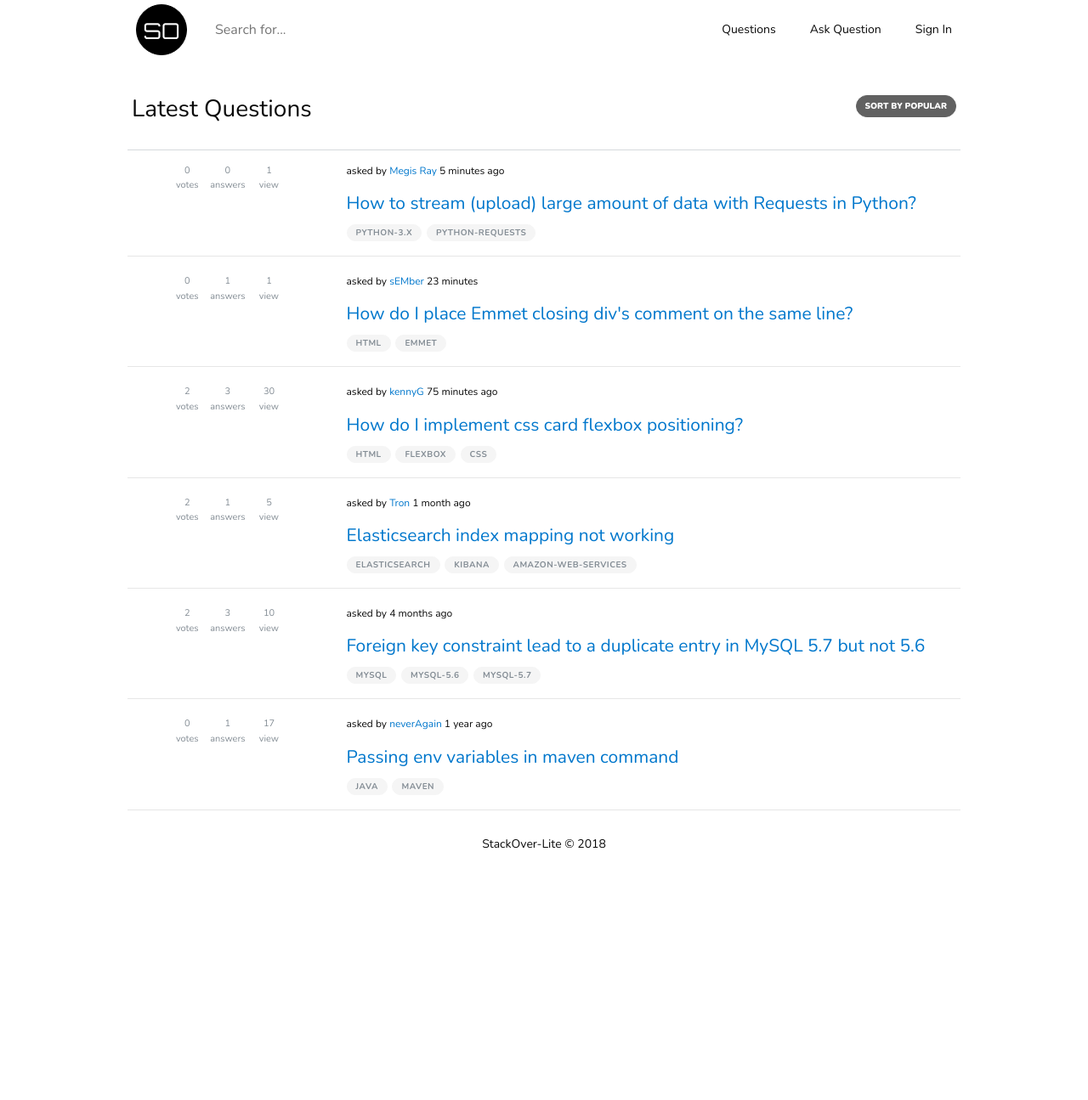
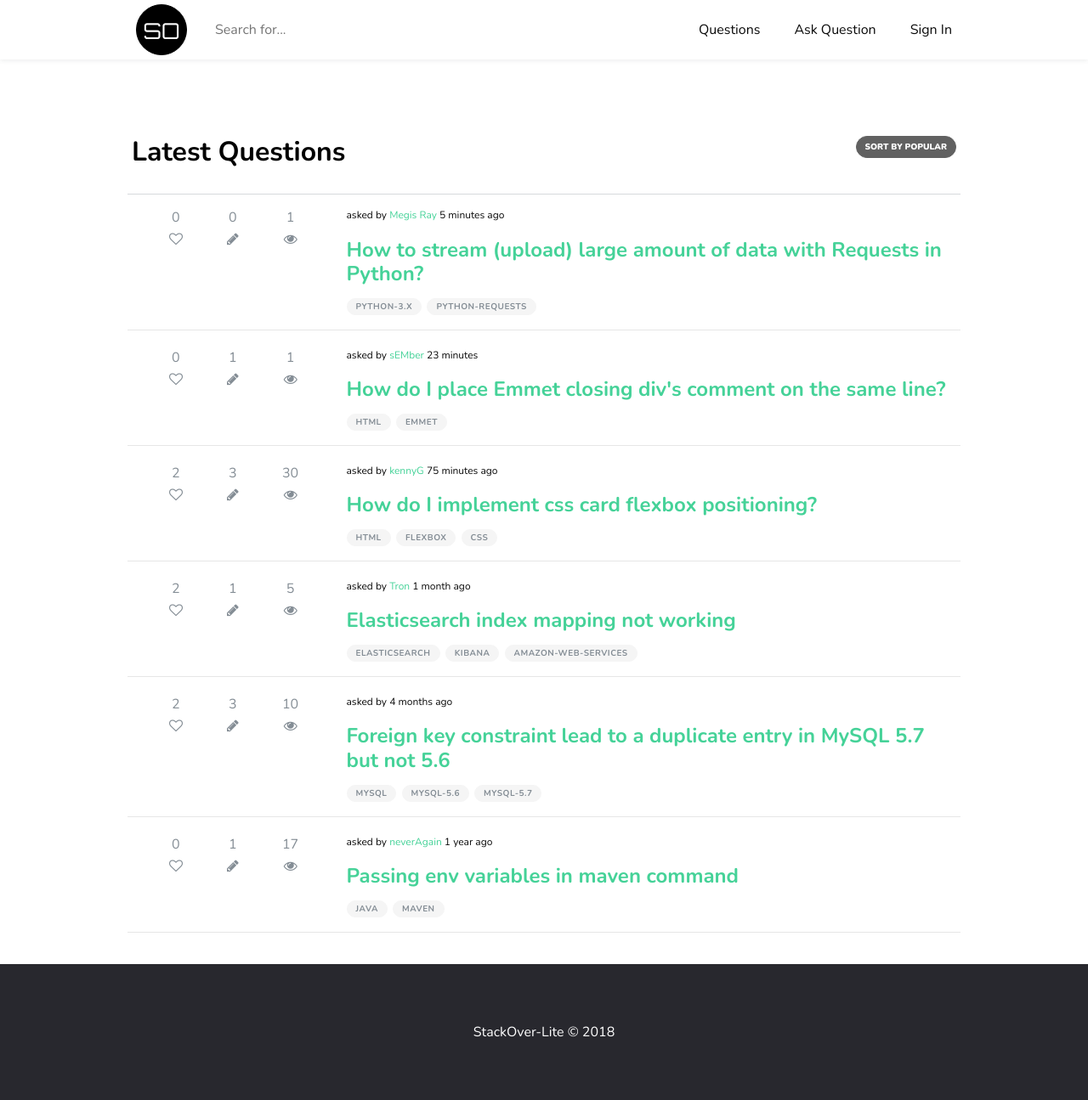
Before and after one commit to mrSerious/StackOverflow-lite, a PHP site: page / in a window 1280 px wide. Shown: the whole page at 85% size. Before the commit the page ends 999 px from the top, so only its background shows below. Run offline with PHP 8.4, Linux system fonts and the light colour scheme.

Commit message:
Finish Fixup UI Template

```diff
--- a/UI/css/main.css
+++ b/UI/css/main.css
@@ -6,7 +6,7 @@ html {
 body {
   display: flex;
   flex-direction: column;
-  font: 400 14px/1.6 Nunito, Helvetica, Roboto, Arial, sans-serif;
+  font: 400 .8em/1.6 Nunito, Helvetica, Roboto, Arial, sans-serif;
   margin: 0;
   padding: 0;
   color: #0a0a0a;
@@ -17,7 +17,7 @@ body {
 }
 
 a {
-  color: #07C;
+  color: #45d298;
   text-decoration: none;
   cursor: pointer;
 }
@@ -36,13 +36,22 @@ h6,
 .h6 {
   margin-bottom: 0.5rem;
   font-family: inherit;
-  font-weight: 100;
+  font-weight: 600;
   line-height: 1.2;
-  color: inherit;
+  color: #000;
 }
 
 #content {
   flex: 1 0 auto;
+  margin-bottom: 2rem;
+}
+
+hr {
+  margin-top: 1rem;
+  margin-bottom: 1rem;
+  border: 0;
+  border-top: 1px solid rgba(0, 0, 0, 0.1);
+  background-color: #eaecef;
 }
 
 label {
@@ -132,8 +145,12 @@ button:not(:disabled):not(.disabled) {
 }
 
 .navigation {
+  z-index: 1;
+  position: fixed;
+  width: 100%;
   height: 70px;
   background-color: #fff;
+  box-shadow: 0 0 0 rgba(12, 13, 14, 0.1), 0 1px 6px rgba(59, 64, 69, 0.1);
 }
 
 .brand {
@@ -433,8 +454,10 @@ button:not(:disabled):not(.disabled) {
 }
 
 .question-summary .question-meta {
-  margin: 0 auto;
-  width: 150px;
+  display: flex;
+  flex-direction: row;
+  /* justify-content: space-evenly; */
+  align-items: center;
 }
 
 .question-summary .question-title {
@@ -448,7 +471,6 @@ button:not(:disabled):not(.disabled) {
   height: 38px;
   min-width: 38px;
   margin: 0 3px 0 0;
-  font-size: 11px;
   text-align: center;
 }
 
@@ -458,7 +480,6 @@ button:not(:disabled):not(.disabled) {
   height: 38px;
   margin: 0 3px 0 0;
   min-width: 44px;
-  font-size: 11px;
   text-align: center;
 }
 
@@ -468,7 +489,6 @@ button:not(:disabled):not(.disabled) {
   height: 38px;
   min-width: 40px;
   margin: 0 3px 0 0;
-  font-size: 11px;
   text-align: center;
 }
 
@@ -692,9 +716,13 @@ button:not(:disabled):not(.disabled) {
  */
 
 .footer {
+  background: #28282e;
+  color: #fff;
+  flex-shrink: 0;
+  height: 10rem;
+  line-height: 10rem;
   text-align: center;
-  padding: 10px;
-  flex-shrink: 0;
+  /* padding: 10px; */
 }
 
 /*
@@ -724,6 +752,19 @@ button:not(:disabled):not(.disabled) {
   .column {
     float: left;
   }
+  .question-summary .question-meta {
+    display: flex;
+    flex-direction: row;
+    justify-content: space-evenly;
+    align-items: center;
+  }
+  body {
+    font-size: 1em;
+  }
+  .site-navigation-links ul li a:hover,
+  .site-navigation-links ul li a:visited:hover {
+    border-bottom: 1px solid #45d298;
+  }
 }
 
 /* Styling */
@@ -735,7 +776,7 @@ button:not(:disabled):not(.disabled) {
 }
 
 .container {
-  margin: 0 auto;
+  margin: 150px auto 0;
   padding: 0 10px;
   max-width: 1000px;
 }
--- a/UI/index.html
+++ b/UI/index.html
@@ -72,19 +72,19 @@
                       <div class="mini-counts">
                         <span>0</span>
                       </div>
-                      <div>votes</div>
+                      <div><i class="fa fa-heart-o" aria-hidden="true"></i></div>
                     </div>
                     <div class="status">
                       <div class="mini-counts">
                         <span>0</span>
                       </div>
-                      <div>answers</div>
+                      <div><i class="fa fa-pencil" aria-hidden="true"></i></div>
                     </div>
                     <div class="views">
                       <div class="mini-counts">
                         <span>1</span>
                       </div>
-                      <div>view</div>
+                      <div><i class="fa fa-eye" aria-hidden="true"></i></div>
                     </div>
                   </div>
                 </div>
@@ -92,7 +92,7 @@
                   <div>
                     <div class="user-question">
                       <span>asked by
-                        <a href="">Megis Ray</a>
+                        <a href="profile.html">Megis Ray</a>
                         5 minutes ago
                       </span>
                     </div>
@@ -117,26 +117,26 @@
                       <div class="mini-counts">
                         <span>0</span>
                       </div>
-                      <div>votes</div>
+                      <div><i class="fa fa-heart-o" aria-hidden="true"></i></div>
                     </div>
                     <div class="status">
                       <div class="mini-counts">
                         <span>1</span>
                       </div>
-                      <div>answers</div>
+                      <div><i class="fa fa-pencil" aria-hidden="true"></i></div>
                     </div>
                     <div class="views">
                       <div class="mini-counts">
                         <span>1</span>
                       </div>
-                      <div>view</div>
+                      <div><i class="fa fa-eye" aria-hidden="true"></i></div>
                     </div>
                   </div>
                 </div>
                 <div class="three-fourths column">
                   <div class="user-question">
                     <span>asked by
-                      <a href="">sEMber</a>
+                      <a href="profile.html">sEMber</a>
                       23 minutes
                     </span>
                   </div>
@@ -161,26 +161,26 @@
                       <div class="mini-counts">
                         <span>2</span>
                       </div>
-                      <div>votes</div>
+                      <div><i class="fa fa-heart-o" aria-hidden="true"></i></div>
                     </div>
                     <div class="status">
                       <div class="mini-counts">
                         <span>3</span>
                       </div>
-                      <div>answers</div>
+                      <div><i class="fa fa-pencil" aria-hidden="true"></i></div>
                     </div>
                     <div class="views">
                       <div class="mini-counts">
                         <span>30</span>
                       </div>
-                      <div>view</div>
+                      <div><i class="fa fa-eye" aria-hidden="true"></i></div>
                     </div>
                   </div>
                 </div>
                 <div class="three-fourths column">
                   <div class="user-question">
                     <span>asked by
-                      <a href="">kennyG</a>
+                      <a href="profile.html">kennyG</a>
                       75 minutes ago
                     </span>
                   </div>
@@ -205,26 +205,26 @@
                       <div class="mini-counts">
                         <span>2</span>
                       </div>
-                      <div>votes</div>
+                      <div><i class="fa fa-heart-o" aria-hidden="true"></i></div>
                     </div>
                     <div class="status">
                       <div class="mini-counts">
                         <span>1</span>
                       </div>
-                      <div>answers</div>
+                      <div><i class="fa fa-pencil" aria-hidden="true"></i></div>
                     </div>
                     <div class="views">
                       <div class="mini-counts">
                         <span>5</span>
                       </div>
-                      <div>view</div>
+                      <div><i class="fa fa-eye" aria-hidden="true"></i></div>
                     </div>
                   </div>
                 </div>
                 <div class="three-fourths column">
                   <div class="user-question">
                     <span>asked by
-                      <a href="">Tron</a>
+                      <a href="profile.html">Tron</a>
                       1 month ago
                     </span>
                   </div>
@@ -249,26 +249,26 @@
                       <div class="mini-counts">
                         <span>2</span>
                       </div>
-                      <div>votes</div>
+                      <div><i class="fa fa-heart-o" aria-hidden="true"></i></div>
                     </div>
                     <div class="status">
                       <div class="mini-counts">
                         <span>3</span>
                       </div>
-                      <div>answers</div>
+                      <div><i class="fa fa-pencil" aria-hidden="true"></i></div>
                     </div>
                     <div class="views">
                       <div class="mini-counts">
                         <span>10</span>
                       </div>
-                      <div>view</div>
+                      <div><i class="fa fa-eye" aria-hidden="true"></i></div>
                     </div>
                   </div>
                 </div>
                 <div class="three-fourths column">
                   <div class="user-question">
                     <span>asked by
-                      <a href=""></a>
+                      <a href="profile.html"></a>
                       4 months ago
                     </span>
                   </div>
@@ -293,26 +293,26 @@
                       <div class="mini-counts">
                         <span>0</span>
                       </div>
-                      <div>votes</div>
+                      <div><i class="fa fa-heart-o" aria-hidden="true"></i></div>
                     </div>
                     <div class="status">
                       <div class="mini-counts">
                         <span>1</span>
                       </div>
-                      <div>answers</div>
+                      <div><i class="fa fa-pencil" aria-hidden="true"></i></div>
                     </div>
                     <div class="views">
                       <div class="mini-counts">
                         <span>17</span>
                       </div>
-                      <div>view</div>
+                      <div><i class="fa fa-eye" aria-hidden="true"></i></div>
                     </div>
                   </div>
                 </div>
                 <div class="three-fourths column">
                   <div class="user-question">
                     <span>asked by
-                      <a href="">neverAgain</a>
+                      <a href="profile.html">neverAgain</a>
                       1 year ago
                     </span>
                   </div>
@@ -339,7 +339,7 @@
 
   <!--Footer-->
   <footer class="footer">
-    <p class="footer-company-name">StackOver-Lite &copy; 2018</p>
+    <p class="footer-company-name no-margin">StackOver-Lite &copy; 2018</p>
   </footer>
 
   <!--Scripts-->
--- a/UI/login.html
+++ b/UI/login.html
@@ -66,7 +66,7 @@
           <form action="" method="post">
             <div class="form-group">
               <label for="male">Username</label>
-              <input type="text" name="username">
+              <input class="bottom-border" type="text" name="username">
             </div>
             <div class="form-group">
               <label for="male">Password</label>
@@ -88,7 +88,7 @@
 
   <!--Footer-->
   <footer class="footer">
-    <p class="footer-company-name">StackOver-Lite &copy; 2018</p>
+    <p class="footer-company-name no-margin">StackOver-Lite &copy; 2018</p>
   </footer>
 
   <!--Scripts-->
--- a/UI/new.html
+++ b/UI/new.html
@@ -6,7 +6,7 @@
   <meta charset="utf-8">
   <meta name="viewport" content="width=device-width, initial-scale=1.0">
 
-  <title>StackOver-lite</title>
+  <title>New Question</title>
 
   <!-- Fonts  -->
   <link href="https://fonts.googleapis.com/css?family=Nunito:300,400,700,900|Orbitron" rel="stylesheet">
@@ -67,7 +67,6 @@
       <div class="new-question-form">
         <form>
           <div class="row">
-
             <div class="form-group">
               <div class="one column">
                 <label for="title">What's your question?*</label>
@@ -91,6 +90,7 @@
               </div>
 
             </div>
+          </div>
         </form>
       </div>
     </div>
@@ -100,7 +100,7 @@
 
   <!--Footer-->
   <footer class="footer">
-      <p class="footer-company-name">StackOver-Lite &copy; 2018</p>
+    <p class="footer-company-name no-margin">StackOver-Lite &copy; 2018</p>
   </footer>
 
   <!--Scripts-->
--- a/UI/signup.html
+++ b/UI/signup.html
@@ -6,7 +6,7 @@
   <meta charset="utf-8">
   <meta name="viewport" content="width=device-width, initial-scale=1.0">
 
-  <title>Sign Up</title>
+  <title>Register</title>
 
   <!-- Fonts  -->
   <link href="https://fonts.googleapis.com/css?family=Nunito:300,400,700,900|Orbitron" rel="stylesheet">
@@ -100,7 +100,7 @@
 
   <!--Footer-->
   <footer class="footer">
-    <p class="footer-company-name">StackOver-Lite &copy; 2018</p>
+    <p class="footer-company-name no-margin">StackOver-Lite &copy; 2018</p>
   </footer>
 
   <!--Scripts-->
```
Also changed, not shown: other parts of UI/css/main.css (+23 -11 lines), UI/profile.html (+12 -21 lines), UI/questions.html (+6 -6 lines), README.md. Lines whose indentation alone changed are shown as unchanged.
